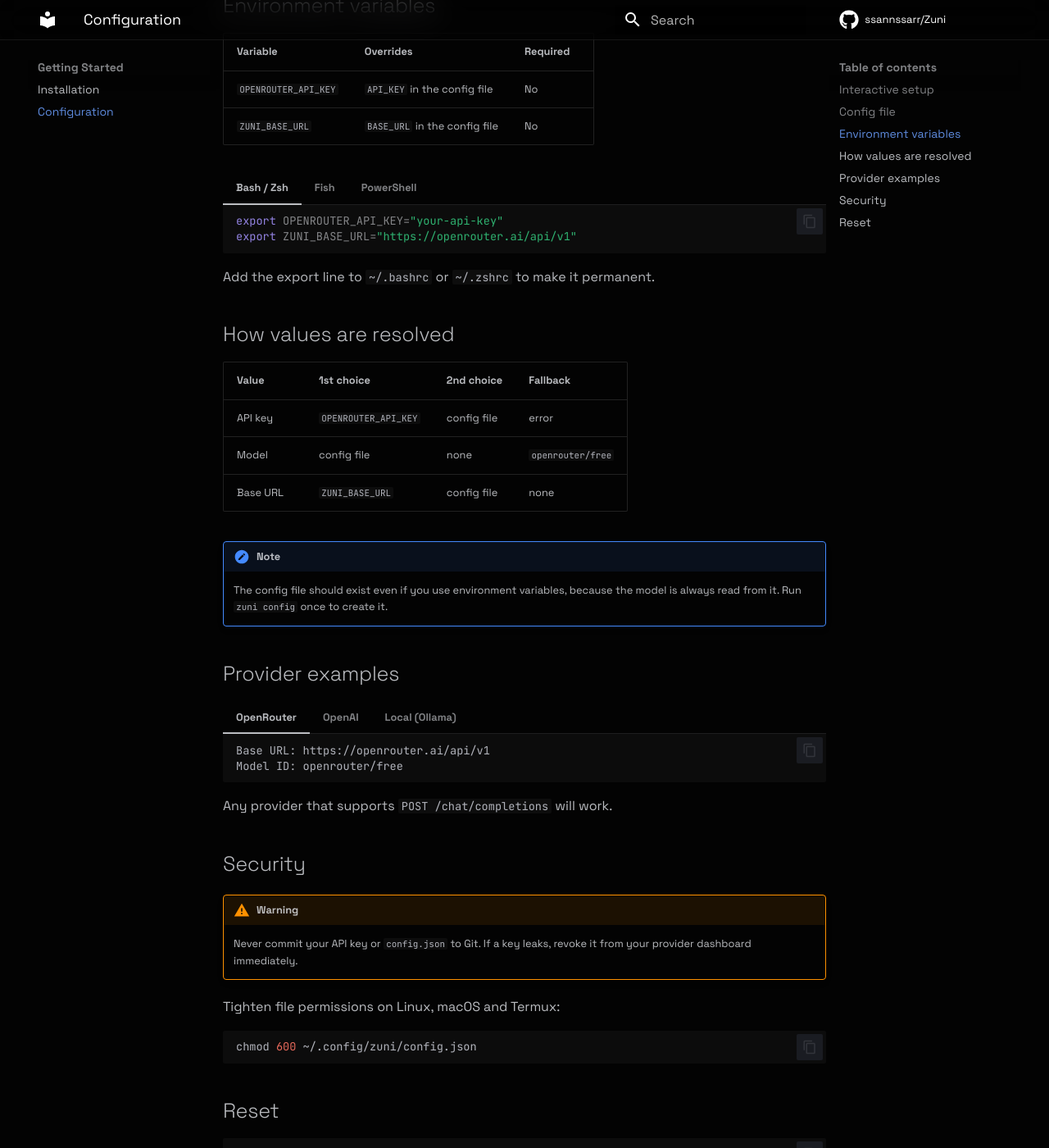
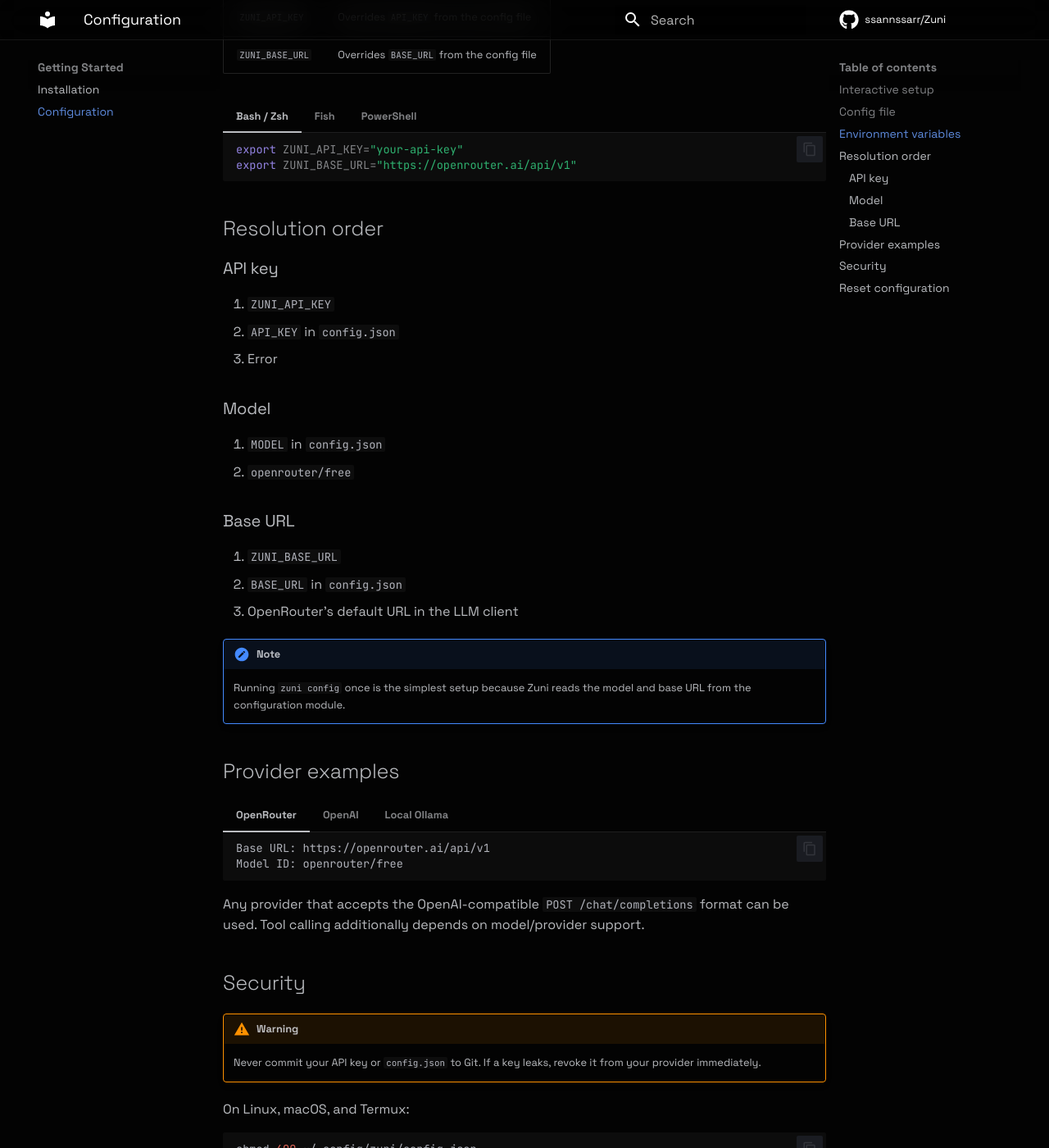
Before and after one commit to ssannssarr/Zuni, an MkDocs documentation site: the page built from docs/getting-started/configuration.md, in a window 1280 px wide and 1400 px high, scrolled down 1099 px. Shown: the whole window at 82% size. Built offline with MkDocs 1.6.1 and Material for MkDocs 9.7.7, drawn with Linux system fonts in a browser that asks for light colours; comment, search, counter and statistics services are not loaded; some of the changed text lies outside the part shown.

````diff
--- a/docs/getting-started/configuration.md
+++ b/docs/getting-started/configuration.md
@@ -1,6 +1,6 @@
 # Configuration
 
-Zuni works with any **OpenAI-compatible** API. OpenRouter is the default.
+Zuni uses an OpenAI-compatible `/chat/completions` API. OpenRouter is the default base URL when no base URL is supplied.
 
 ## Interactive setup
 
@@ -8,20 +8,21 @@
 zuni config
 ```
 
-| Prompt | What to enter | Example |
-|--------|---------------|---------|
-| API key | Your provider key (hidden while typing) | `sk-or-v1-...` |
-| Model ID | The model you want to use | `openrouter/free` |
-| Base URL | The API root of your provider | `https://openrouter.ai/api/v1` |
+Zuni asks for three values:
+
+| Prompt | Description | Example |
+|--------|-------------|---------|
+| API key | Credential used for the model API | `sk-or-v1-...` |
+| Model ID | Model identifier accepted by your provider | `openrouter/free` |
+| Base URL | API root, without `/chat/completions` | `https://openrouter.ai/api/v1` |
+
+The values are saved to:
+
+```text
+~/.config/zuni/config.json
+```
 
 ## Config file
-
-Settings are stored here:
-
-| OS | Path |
-|----|------|
-| Linux / macOS / Termux | `~/.config/zuni/config.json` |
-| Windows | `C:\Users\<you>\.config\zuni\config.json` |
 
 ```json
 {
@@ -31,48 +32,55 @@
 }
 ```
 
-You can edit this file by hand at any time.
-
 ## Environment variables
 
-| Variable | Overrides | Required |
-|----------|-----------|----------|
-| `OPENROUTER_API_KEY` | `API_KEY` in the config file | No |
-| `ZUNI_BASE_URL` | `BASE_URL` in the config file | No |
+| Variable | Purpose |
+|----------|---------|
+| `ZUNI_API_KEY` | Overrides `API_KEY` from the config file |
+| `ZUNI_BASE_URL` | Overrides `BASE_URL` from the config file |
 
 === "Bash / Zsh"
 
     ```bash
-    export OPENROUTER_API_KEY="your-api-key"
+    export ZUNI_API_KEY="your-api-key"
     export ZUNI_BASE_URL="https://openrouter.ai/api/v1"
     ```
 
 === "Fish"
 
     ```fish
-    set -Ux OPENROUTER_API_KEY "your-api-key"
+    set -Ux ZUNI_API_KEY "your-api-key"
     set -Ux ZUNI_BASE_URL "https://openrouter.ai/api/v1"
     ```
 
 === "PowerShell"
 
     ```powershell
-    $env:OPENROUTER_API_KEY = "your-api-key"
+    $env:ZUNI_API_KEY = "your-api-key"
     $env:ZUNI_BASE_URL = "https://openrouter.ai/api/v1"
     ```
 
-Add the export line to `~/.bashrc` or `~/.zshrc` to make it permanent.
+## Resolution order
 
-## How values are resolved
+### API key
 
-| Value | 1st choice | 2nd choice | Fallback |
-|-------|-----------|------------|----------|
-| API key | `OPENROUTER_API_KEY` | config file | error |
-| Model | config file | none | `openrouter/free` |
-| Base URL | `ZUNI_BASE_URL` | config file | none |
+1. `ZUNI_API_KEY`
+2. `API_KEY` in `config.json`
+3. Error
+
+### Model
+
+1. `MODEL` in `config.json`
+2. `openrouter/free`
+
+### Base URL
+
+1. `ZUNI_BASE_URL`
+2. `BASE_URL` in `config.json`
+3. OpenRouter's default URL in the LLM client
 
 !!! note
-    The config file should exist even if you use environment variables, because the model is always read from it. Run `zuni config` once to create it.
+    Running `zuni config` once is the simplest setup because Zuni reads the model and base URL from the configuration module.
 
 ## Provider examples
 
@@ -87,31 +95,31 @@
 
     ```text
     Base URL: https://api.openai.com/v1
-    Model ID: gpt-4o-mini
+    Model ID: <your-model>
     ```
 
-=== "Local (Ollama)"
+=== "Local Ollama"
 
     ```text
     Base URL: http://localhost:11434/v1
-    Model ID: llama3.2
-    API key:  ollama   (any non-empty value)
+    Model ID: <your-model>
+    API key: ollama
     ```
 
-Any provider that supports `POST /chat/completions` will work.
+Any provider that accepts the OpenAI-compatible `POST /chat/completions` format can be used. Tool calling additionally depends on model/provider support.
 
 ## Security
 
 !!! warning
-    Never commit your API key or `config.json` to Git. If a key leaks, revoke it from your provider dashboard immediately.
+    Never commit your API key or `config.json` to Git. If a key leaks, revoke it from your provider immediately.
 
-Tighten file permissions on Linux, macOS and Termux:
+On Linux, macOS, and Termux:
 
 ```bash
 chmod 600 ~/.config/zuni/config.json
 ```
 
-## Reset
+## Reset configuration
 
 ```bash
 rm ~/.config/zuni/config.json
````
